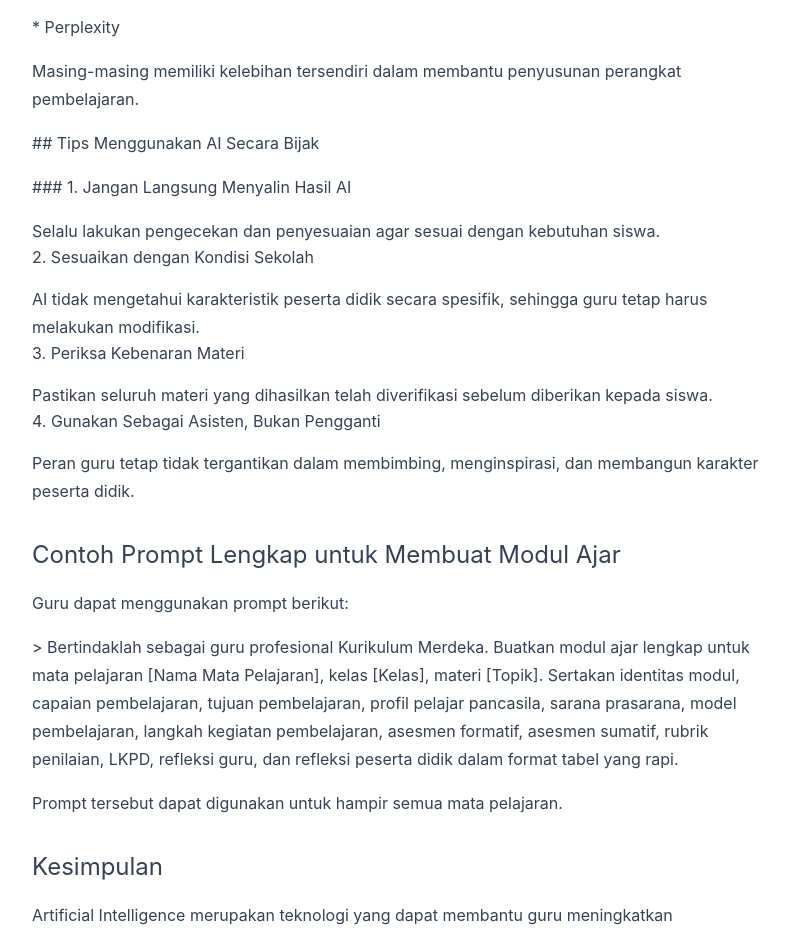
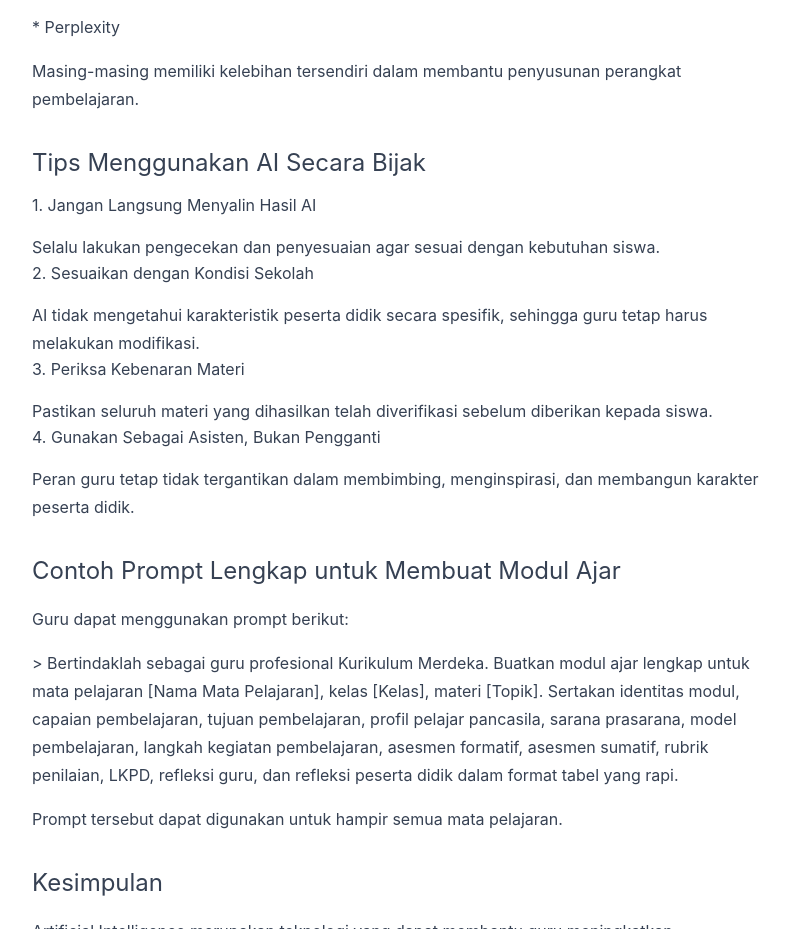
Before and after one commit to daruvillage2020-crypto/sekolah-ai.my.id, an Astro site: page /blog/cara-guru-menggunakan-ai-untuk-membuat-modul-ajar-dengan-cepat-dan-profesional in a window 1280 px wide. Shown: the part 4684-5613 px from the top of the page, without its empty margins (240-1030 px from the left). Built offline with nearby package versions, Linux system fonts and the light colour scheme; Astro itself is replaced by a stand-in of ours.

Commit message:
Update Blog “cara-guru-menggunakan-ai-untuk-membuat-modul-ajar-dengan-cepat-dan-profesional”

```diff
--- a/src/content/blog/cara-guru-menggunakan-ai-untuk-membuat-modul-ajar-dengan-cepat-dan-profesional.md
+++ b/src/content/blog/cara-guru-menggunakan-ai-untuk-membuat-modul-ajar-dengan-cepat-dan-profesional.md
@@ -167,9 +167,9 @@ Beberapa platform AI yang populer saat ini antara lain:
 
 Masing-masing memiliki kelebihan tersendiri dalam membantu penyusunan perangkat pembelajaran.
 
-\## Tips Menggunakan AI Secara Bijak
+## Tips Menggunakan AI Secara Bijak
 
-\### 1. Jangan Langsung Menyalin Hasil AI
+### 1. Jangan Langsung Menyalin Hasil AI
 
 Selalu lakukan pengecekan dan penyesuaian agar sesuai dengan kebutuhan siswa.
 
```
